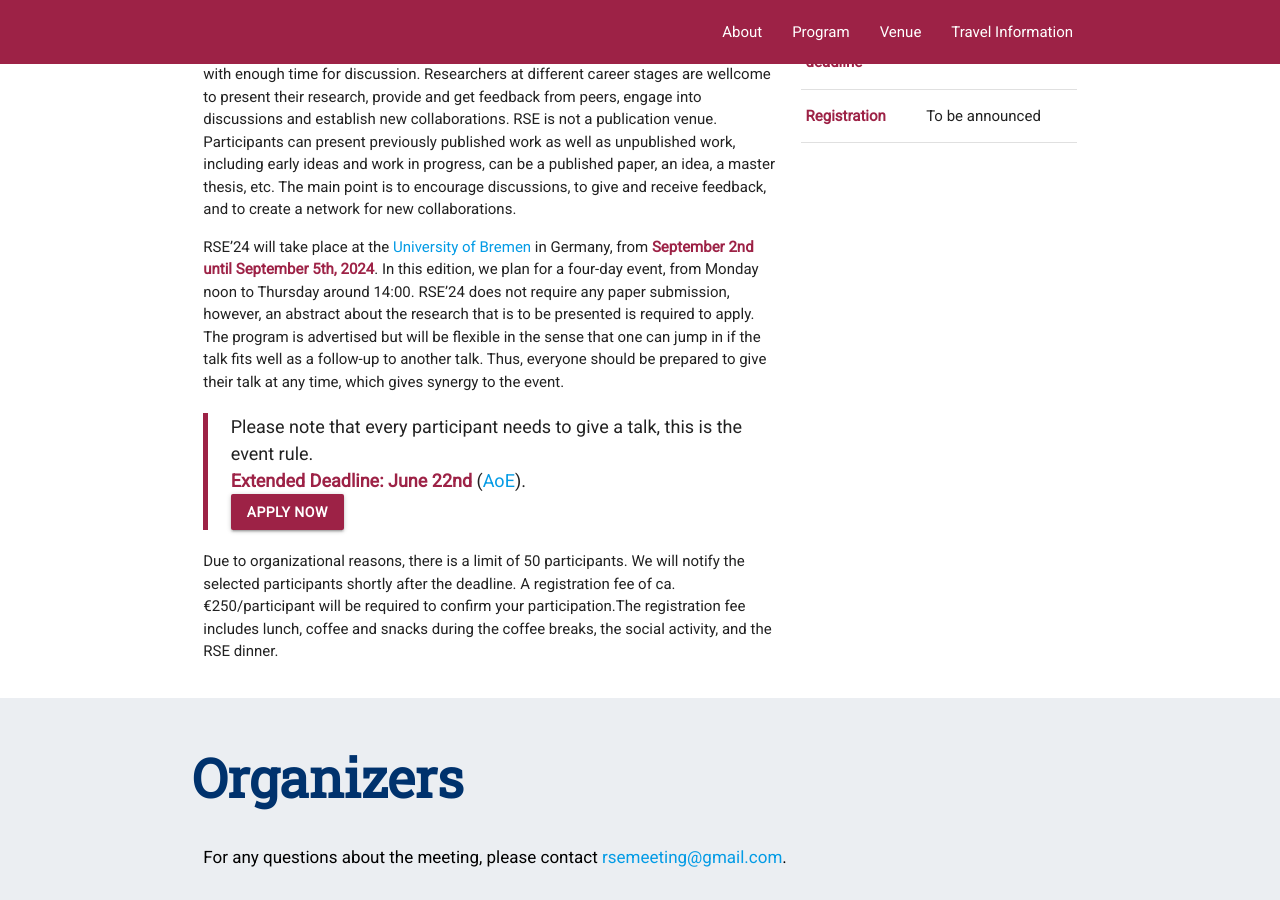
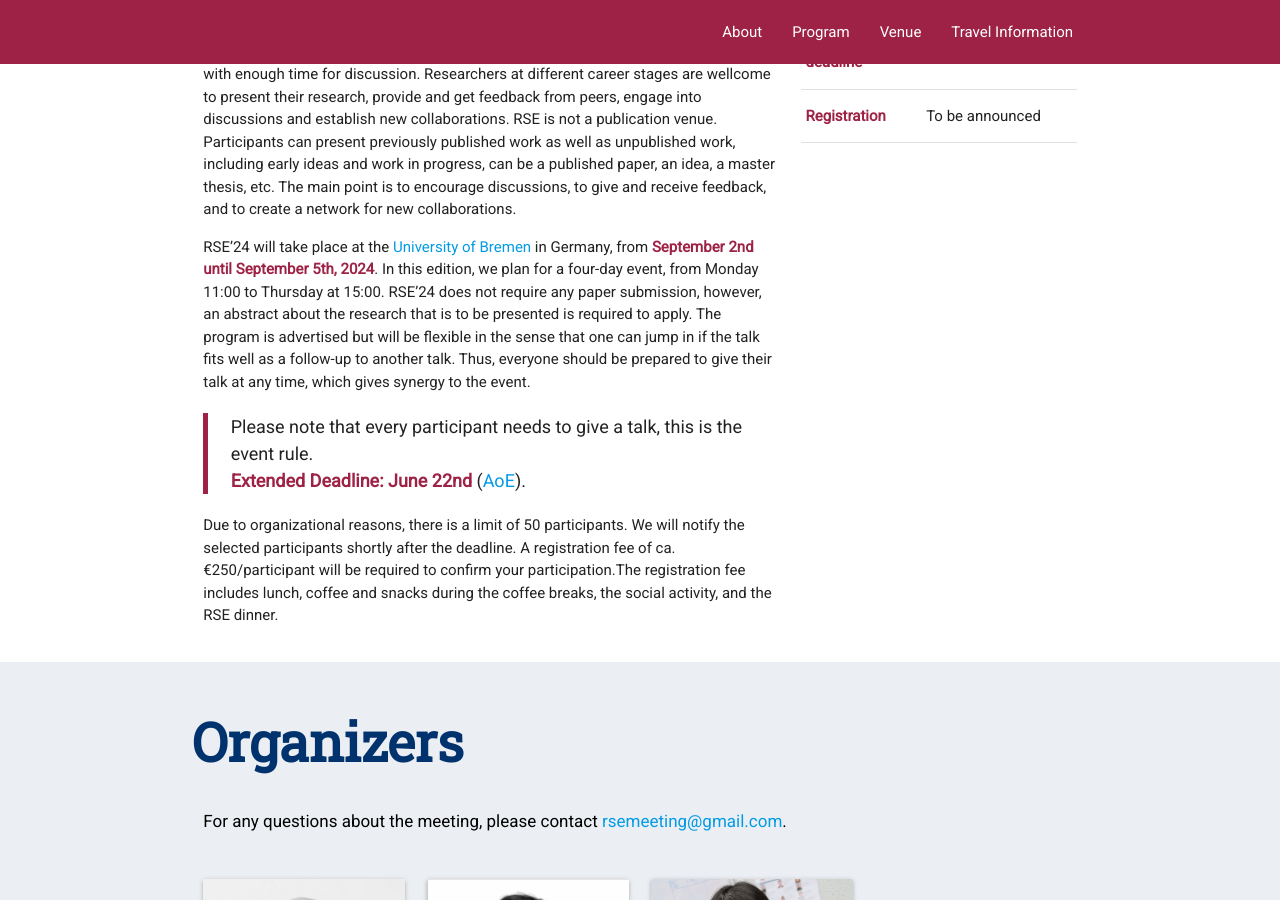
Before and after one commit to rsemeeting/rse2025, a Jekyll site: the page built from index.md, in a window 1280 px wide and 900 px high, scrolled down 849 px. Built offline with Jekyll 4.4.1, drawn with Linux system fonts in a browser that asks for light colours.

Commit message:
Remove application link

```diff
--- a/index.md
+++ b/index.md
@@ -17,12 +17,12 @@ Robotics and Software Engineering 2024 (RSE'24) is the third edition of an unoff
 The format of RSE'24 meeting consists of short presentations from each participant with enough time for discussion. Researchers at different career stages are wellcome to present their research, provide and get feedback from peers, engage into discussions and establish new collaborations. RSE is not a publication venue. Participants can present previously published work as well as unpublished work, including early ideas and work in progress, can be a published paper, an idea, a master thesis, etc. The main point is to encourage discussions, to give and receive feedback, and to create a network for new collaborations.
 
 RSE'24 will take place at the [University of Bremen](https://www.uni-bremen.de/en/) in Germany, from **September 2nd until September 5th, 2024**.
-In this edition, we plan for a four-day event, from Monday noon to Thursday around 14:00.
+In this edition, we plan for a four-day event, from Monday 11:00 to Thursday at 15:00.
 RSE'24 does not require any paper submission, however, an abstract about the research that is to be presented is required to apply.
 The program is advertised but will be flexible in the sense that one can jump in if the talk fits well as a follow-up to another talk. Thus, everyone should be prepared to give their talk at any time, which gives synergy to the event.
 
 > Please note that every participant needs to give a talk, this is the event rule.
 > **Extended Deadline: June 22nd** ([AoE](https://time.is/Anywhere_on_Earth)).
-> <a href="{{site.registration-page}}" class="btn" style="font-weight:bold; background-color: {{site.color.primary-dark}}">Apply Now</a>
+<!-- > <a href="{{site.registration-page}}" class="btn" style="font-weight:bold; background-color: {{site.color.primary-dark}}">Apply Now</a> -->
 
 Due to organizational reasons,  there is a limit of 50 participants.  We will notify the selected participants shortly after the deadline. A registration fee of ca. €250/participant will be required to confirm your participation.The registration fee includes lunch, coffee and snacks during the coffee breaks, the social activity, and the RSE dinner.
```
